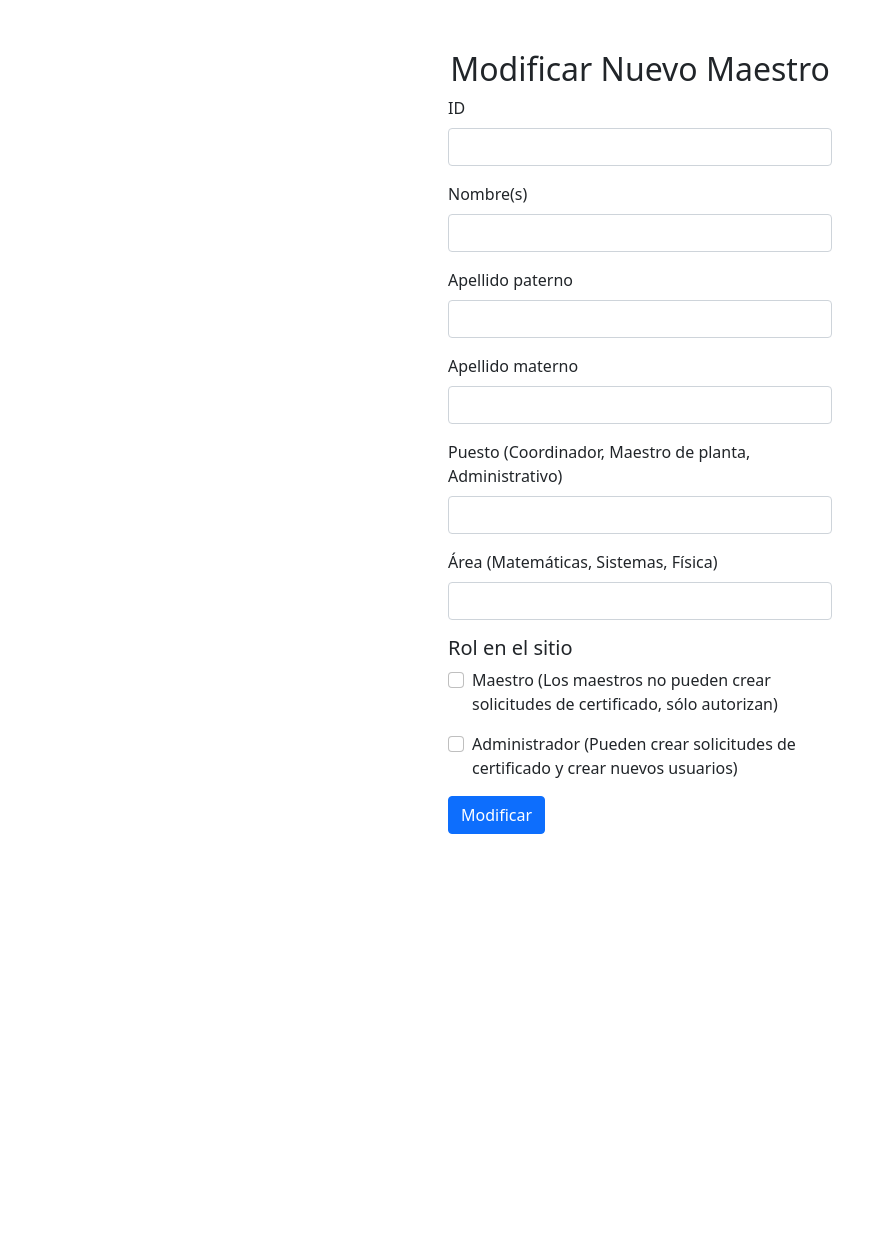
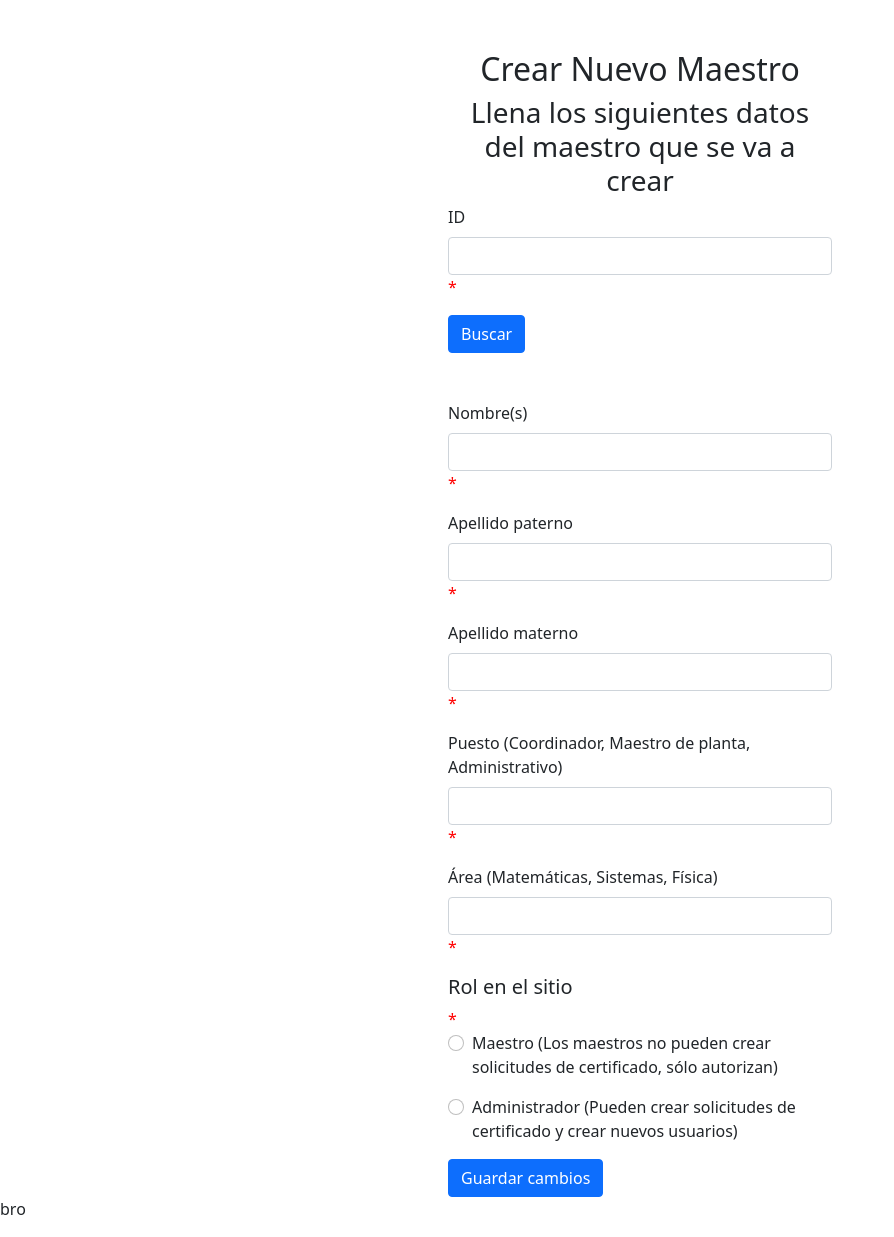
Before and after one commit to kamo28/Practicum, a PHP site: page /DesarrolloSoftware/maestros/mod_maestros.php in a window 1280 px wide. Shown: the part 80-1317 px from the top of the page, without its empty margins (0-894 px from the left). Before the commit the page ends 914 px from the top, so only its background shows below. Run offline with PHP 8.4, Linux system fonts and the light colour scheme.

Commit message:
Modificar maestro añadido con PHP y PGSQL

```diff
--- a/maestros/mod_maestros.php
+++ b/maestros/mod_maestros.php
@@ -1,104 +1,217 @@
-<!DOCTYPE html>
-<html lang="es">
+<?php
+  include "../header.php";
+ ?>
   <head>
-    <meta charset="UTF-8">
-    <meta http-equiv="X-UA-Compatible" content="IE=edge">
-    <meta name="viewport" content="width=device-width, initial-scale=1.0">
-    <link rel="stylesheet" href="https://use.fontawesome.com/releases/v5.7.0/css/all.css" integrity="sha384-lZN37f5QGtY3VHgisS14W3ExzMWZxybE1SJSEsQp9S+oqd12jhcu+A56Ebc1zFSJ" crossorigin="anonymous">
-    <link href="https://cdn.jsdelivr.net/npm/bootstrap@5.1.1/dist/css/bootstrap.min.css" rel="stylesheet">
-    <script src="https://cdn.jsdelivr.net/npm/bootstrap@5.1.1/dist/js/bootstrap.bundle.min.js"></script>
-    <link rel="stylesheet" type="text/css" href="../css/topMenu.css">
+    <title> Modificar datos de Maestros </title>
+    <style>
+        .error {color: #FF0000;}
+    </style>
   </head>
+  <?php
+      // define variables and set to empty values
+      $idMaestro = $nombreMaestro = $apellidoPaterno = $apellidoMaterno = $puestoMaestro = $rolMaestro = $areaMaestro = $contraseña = $verificar = "";
+      $idErr = $nombreErr = $contraseñaErr = $paternoErr = $maternoErr = $puestoErr = $rolErr = $areaErr = $verificarErr = "";
 
-  <body>
-    <!--Empieza barra de navegacion-->
-    <header>
-      <nav class="navbar navbar-expand-sm bg-dark navbar-dark sticky-top>"
-        <div class="container-fluid">
-            <ul class="navbar-nav ml-auto">
-              <li class="nav-item dropdown">
-                <a class="nav-link dropdown-toggle" href="#" id="navbarDarkDropdownMenuLink" role="button" data-bs-toggle="dropdown" aria-haspopup="true" aria-expanded="false">
-                <i class="fas fa-users"></i>
-                  Maestros
-                </a>
-                <div class="dropdown-menu dropdown-menu-dark" aria-labelledby="navbarDarkDropdownMenuLink">
-                  <a class="dropdown-item" href="#">Nuevo Maestro</a>
-                  <a class="dropdown-item" href="#">Modificar Maestro</a>
-                  <a class="dropdown-item" href="#">Borrar Maestro</a>
-                </div>
-            </li>
-            <li class="nav-item dropdown">
-              <a class="nav-link dropdown-toggle" href="#" id="navbarDarkDropdownMenuLink" role="button" data-bs-toggle="dropdown" aria-haspopup="true" aria-expanded="false">
-              <i class="fas fa-file"></i>
-                Certificados
-              </a>
-              <div class="dropdown-menu dropdown-menu-dark" aria-labelledby="navbarDarkDropdownMenuLink">
-                <a class="dropdown-item" href="#">Nueva Solicitud de Certficado</a>
-                <a class="dropdown-item" href="#">Modificar Solicitud de Certificado</a>
-                <a class="dropdown-item" href="#">Eliminar Solicitud de Certificado</a>
-              </div>
-            </li>
-            <li class="nav-item">
-              <form role="form" action="http://localhost:8888/DesarrolloSoftware/include/logout.inc.php" method="post">
-                <center><button type="submit" class="btn btn-info" name="logout-submit">Salir</button></center>
-              </form>
-            </li>
-          </ul>
-        </div>
-      </nav>
-      <br>
-    </header>
-    <!--Termina barra de navegacion-->
-    <!--termina header-->
+      if ($_SERVER["REQUEST_METHOD"] == "POST") {
+          if (empty($_POST["idMaestro"])) {
+            $idErr = "ID necesario";
+          } else {
+              $idMaestro= test_input($_POST["idMaestro"]);
+          }
+
+          if (empty($_POST["nombreMaestro"])) {
+              $nombreErr = "Nombre necesario";
+          } else {
+              $nombreMaestro= test_input($_POST["nombreMaestro"]);
+          }
+
+          if(empty($_POST["apellidoPaterno"])){
+              $paternoErr = "Apellido requerido";
+          }else{
+              $apellidoPaterno = test_input($_POST["apellidoPaterno"]);
+          }
+
+          if (empty($_POST["apellidoMaterno"])) {
+              $maternoErr = "Apellido necesario";
+          } else {
+              $apellidoMaterno = test_input($_POST["apellidoMaterno"]);
+          }
+
+          if (empty($_POST["puestoMaestro"])) {
+              $puestoErr = "Puesto necesario";
+          } else {
+              $puestoMaestro= test_input($_POST["puestoMaestro"]);
+          }
+
+          if(empty($_POST["areaMaestro"])){
+              $areaErr = "Area necesaria";
+          }else{
+              $areaMaestro = test_input($_POST["areaMaestro"]);
+          }
+
+          if (empty($_POST["contraseñaMaestro"])) {
+              $contraseñaErr = "Contraseña necesaria";
+          } else {
+              $contraseña = test_input($_POST["contraseñaMaestro"]);
+          }
+          if (empty($_POST["rolMaestro"])) {
+           $rolErr = "Rol necesario";
+          } else {
+           $rolMaestro = test_input($_POST["rolMaestro"]);
+          }
+      }
+
+      function test_input($data) {
+          $data = trim($data);
+          $data = stripslashes($data);
+          $data = htmlspecialchars($data);
+          return $data;
+      }
+  ?>
+
+    <?php
+      if(isset($_POST['buscar']) && !empty($_POST["idMaestro"])){
+        // Crear una conexión
+        include '../conexion.php';
+        $con = OpenCon();
+
+        // escape variables for security
+        $idMaestro = $_POST['idMaestro'];
+        $result = pg_query($con, "SELECT * FROM AdminsMaestros WHERE id = $idMaestro");
+
+        $arr = pg_fetch_assoc($result);
+        if (!$arr) {
+          echo '<div class="alert alert-warning alert-dismissable" ><button type="button" class="close" data-dismiss="alert"> &times;</button><strong>No existe un maestro/administrador con ese ID</strong></div>';
+        }else{
+          $arr = pg_fetch_array($result, 0, PGSQL_BOTH);
+          $nombreMaestro = $arr[2];
+          $apellidoPaterno = $arr[3];
+          $apellidoMaterno = $arr[4];
+          $rolMaestro = $arr[5];
+          $puestoMaestro = $arr[6];
+          $areaMaestro = $arr[7];
+        }
+
+        CloseCon($con);
+      }
+    ?>
+
     <div class="container" style="height:50px"></div>
-    <div class="container" style=""></div>
     <div class="center-form", style="margin-left:auto; margin-right:auto; width:24em; background">
-      <h2 style="text-align:center"> Modificar Nuevo Maestro</h2>
-      <form>
+      <h2 style="text-align:center"> Crear Nuevo Maestro</h2>
+      <h3 style="text-align:center">Llena los siguientes datos del maestro que se va a crear</h3>
+      <form method="post" enctype="multipart/form-data" action="<?php echo htmlspecialchars($_SERVER["PHP_SELF"]);?>">
+
         <!--ID-->
         <div class="mb-3">
-          <label for="idMaestros" class="form-label">ID</label>
-          <input type="text" class="form-control" id="nombresMaestros">
+          <label for="idMaestro" class="form-label">ID</label>
+          <input type="number" min="0" name="idMaestro" class="form-control" value="<?php echo $idMaestro;?>">
+          <span class="error">* <?php echo $idErr;?></span>
         </div>
+        <input type="submit" name="buscar" class="btn btn-primary" value="Buscar"><br><br><br>
+
+        <?php
+        ?>
+
+
         <!--Nombre-->
         <div class="mb-3">
-          <label for="nombresMaestros" class="form-label">Nombre(s)</label>
-          <input type="text" class="form-control" id="nombresMaestros">
+          <label for="nombreMaestro" class="form-label">Nombre(s)</label>
+          <input type="text" class="form-control" id="nombreMaestro" name="nombreMaestro" value="<?php echo $nombreMaestro;?>">
+          <span class="error">* <?php echo $nombreErr;?></span>
         </div>
         <!--Apellido paterno-->
         <div class="mb-3">
           <label for="apellidoPaterno" class="form-label">Apellido paterno</label>
-          <input type="text" class="form-control" id="apellidosMaestros">
+          <input type="text" class="form-control" id="apellidoPaterno" name="apellidoPaterno" value="<?php echo $apellidoPaterno;?>">
+          <span class="error">* <?php echo $paternoErr;?></span>
         </div>
         <!--Apellido materno-->
         <div class="mb-3">
-          <label for="apellidosMaestros" class="form-label">Apellido materno</label>
-          <input type="text" class="form-control" id="apellidosMaestros">
+          <label for="apellidoMaterno" class="form-label">Apellido materno</label>
+          <input type="text" class="form-control" id="apellidoMaterno" name="apellidoMaterno" value="<?php echo $apellidoMaterno;?>">
+          <span class="error">* <?php echo $maternoErr;?></span>
         </div>
         <!--Puesto-->
         <div class="mb-3">
-          <label for="puestoMaestros" class="form-label">Puesto (Coordinador, Maestro de planta, Administrativo)</label>
-          <input type="text" class="form-control" id="puestoMaestros">
+          <label for="puestoMaestro" class="form-label">Puesto (Coordinador, Maestro de planta, Administrativo)</label>
+          <input type="text" class="form-control" id="puestoMaestro" name="puestoMaestro" value="<?php echo $puestoMaestro;?>">
+          <span class="error">* <?php echo $puestoErr;?></span>
         </div>
         <!--Área-->
         <div class="mb-3">
-          <label for="areaMaestros" class="form-label">Área (Matemáticas, Sistemas, Física)</label>
-          <input type="text" class="form-control" id="areaMaestros">
+          <label for="areaMaestro" class="form-label">Área (Matemáticas, Sistemas, Física)</label>
+          <input type="text" class="form-control" id="areaMaestro" name="areaMaestro" value="<?php echo $puestoMaestro;?>">
+          <span class="error">* <?php echo $areaErr;?></span>
         </div>
         <!--Rol-->
         <h5>Rol en el sitio</h5>
+        <span class="error">* <?php echo $rolErr;?></span>
         <div class="mb-3 form-check">
-          <input type="checkbox" class="form-check-input" id="rolMaestro">
-          <label class="form-check-label" for="exampleCheck1">Maestro (Los maestros no pueden crear solicitudes de certificado, sólo autorizan)</label>
+          <input type="radio" class="form-check-input" name="rolMaestro" value="Maestro">
+          <label class="form-check-label" for="rolMaestro">Maestro (Los maestros no pueden crear solicitudes de certificado, sólo autorizan)</label>
         </div>
         <div class="mb-3 form-check">
-          <input type="checkbox" class="form-check-input" id="rolMaestro">
-          <label class="form-check-label" for="exampleCheck1">Administrador (Pueden crear solicitudes de certificado y crear nuevos usuarios)</label>
+          <input type="radio" class="form-check-input" name="rolMaestro" value="Admin">
+          <label class="form-check-label" for="rolMaestro">Administrador (Pueden crear solicitudes de certificado y crear nuevos usuarios)</label>
         </div>
         <!--Enviar información-->
-        <button type="submit" class="btn btn-primary">Modificar</button>
+        <button type="submit" name="cambiar" class="btn btn-primary">Guardar cambios</button>
       </form>
     </div>
+
+    <?php
+        if(isset($_POST['cambiar']) && !empty($_POST["nombreMaestro"]) && !empty($_POST["apellidoPaterno"]) && !empty($_POST["apellidoMaterno"]) && !empty($_POST["puestoMaestro"]) && !empty($_POST["areaMaestro"]) && !empty($_POST["rolMaestro"])
+      ){
+            echo "<p>hola</p>";
+            //////////////////////////////////////////////////////////////////////////////////
+            // Crear una conexión
+            include '../conexion.php';
+            $con = OpenCon();
+
+            $query="UPDATE AdminsMaestros
+                    SET nombres = '$nombreMaestro',
+                        apellido_paterno = '$apellidoPaterno',
+                        apellido_materno = '$apellidoMaterno',
+                        rol = '$rolMaestro',
+                        puesto = '$puestoMaestro',
+                        area = '$areaMaestro'
+                    WHERE id = $idMaestro;";
+            $result = pg_query($query) or die('Query failed: ' . pg_last_error());
+            header('Location: mod_maestros.php');
+            echo "<script type='text/javascript'>window.top.location='mod_maestros.php';</script>"; exit;
+
+            /*$stmt = mysqli_stmt_init($con);
+            if(!mysqli_stmt_prepare($stmt, $sql)){
+              echo "Failed to connect to MySQL: " . mysqli_connect_error();
+              exit();
+            }else{
+              mysqli_stmt_bind_param($stmt, "s", $email);
+              mysqli_stmt_execute($stmt);
+              mysqli_stmt_store_result($stmt);
+              $resultCheck = mysqli_stmt_num_rows($stmt);
+              if($resultCheck>0){
+              echo "<p style=\"color:red; margin-left:125px;\">*Email ya utilizado, pruebe con otro</p>";
+                exit();
+              }else{
+                  $sql = "INSERT INTO Usuario (Nombre_del_usuario, Correo_electronico, Contraseña, Fecha_de_Nacimiento, Numero_de_tarjeta_bancaria, Direccion_Postal) VALUES (?,?,?,?,?,?)";
+                  $stmt = mysqli_stmt_init($con);
+                  if(!mysqli_stmt_prepare($stmt, $sql)){
+                    echo "Failed to connect to MySQL: " . mysqli_connect_error();
+                    exit();
+                  }else{
+                    $hashedPwd = password_hash($contraseña, PASSWORD_DEFAULT);
+                    mysqli_stmt_bind_param($stmt, "ssssis", $NombreUsuario, $email, $hashedPwd, $fecha, $tarjeta, $direccion);
+                    mysqli_stmt_execute($stmt);
+                    echo "<script type='text/javascript'>window.top.location='http://localhost/PHPProjects/DAWproyecto-main/php/registroCorrecto.php';</script>"; exit;
+                    mysqli_close($con);
+              }
+            }
+          }*/
+        }else{
+          echo "<p>bro</p>";
+        }
+    ?>
   </body>
 
 </html>
--- a/prueba_conexion.php
+++ b/prueba_conexion.php
@@ -20,6 +20,7 @@
             echo "\t\t<td>$col_value</td>\n";
           }
           echo "\t</tr>\n";
+          echo "\n";
         }
     ?>
 </body>
```
